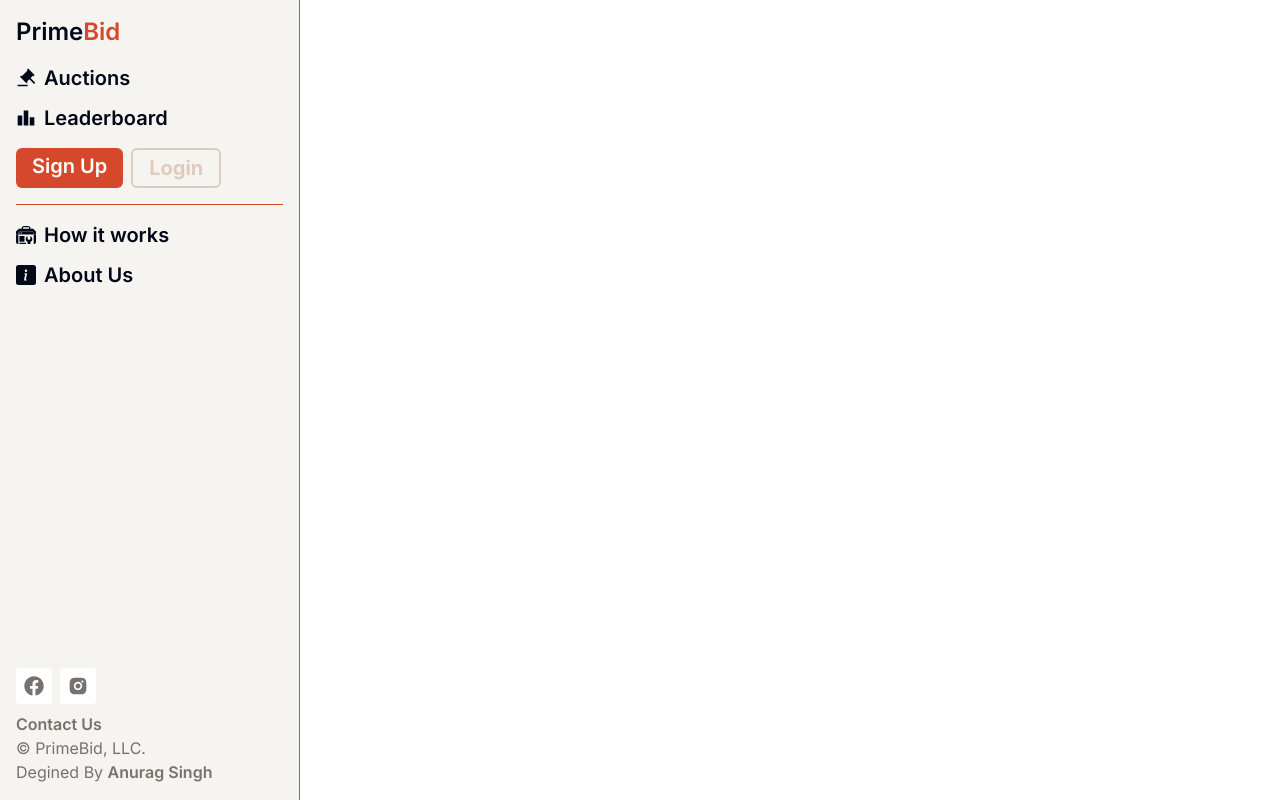
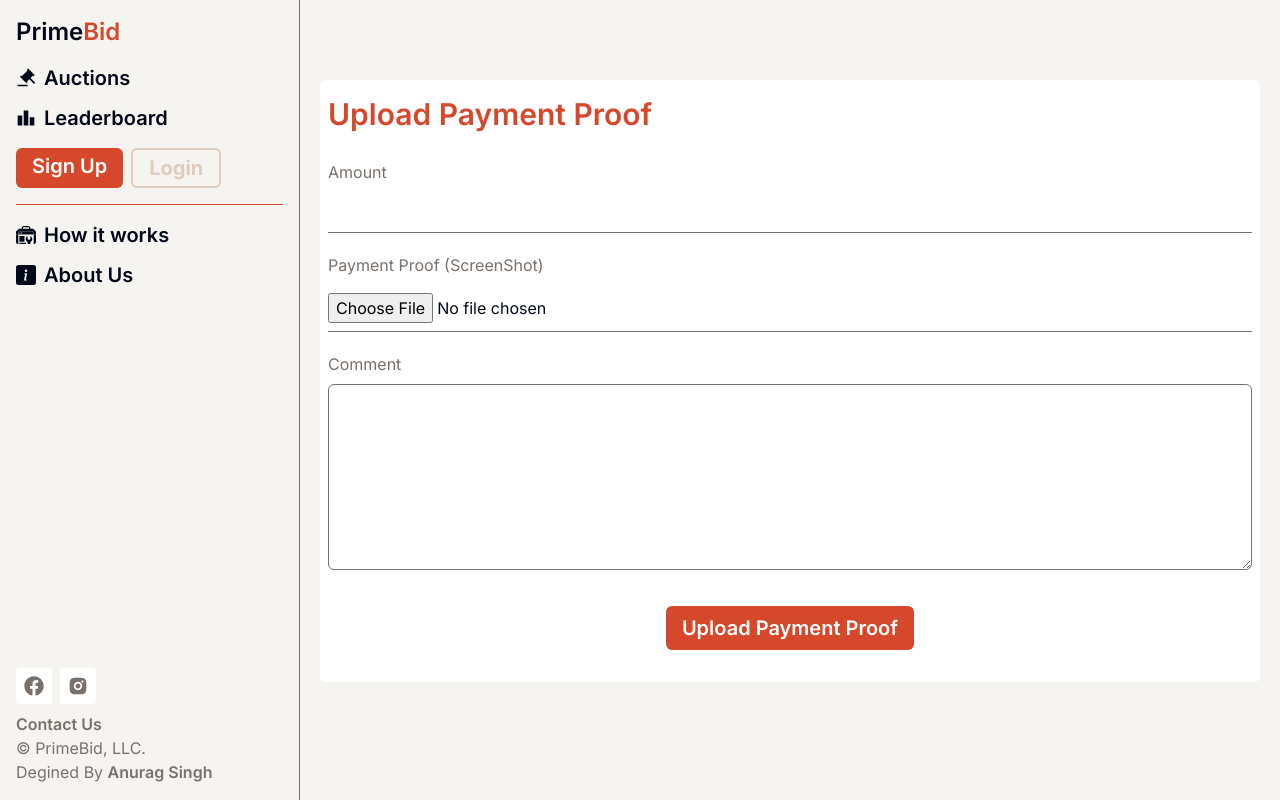
Before and after one commit to anurag0058/PRIME-BID-AUCTION-PLATFORM, a React (Vite) app in the folder frontend/: page /submit-commission in a window 1280 px wide. Built offline with nearby package versions, Linux system fonts and the light colour scheme; no server answers.

Commit message:
submitcommission

```diff
--- a/frontend/src/App.jsx
+++ b/frontend/src/App.jsx
@@ -1,4 +1,4 @@
-import React from "react";
+import React, { useEffect } from "react";
 import { BrowserRouter as Router, Routes, Route } from "react-router-dom";
 import SideDrawer from "./layout/SideDrawer";
 import Home from "./pages/Home";
@@ -6,8 +6,15 @@
 import "react-toastify/dist/ReactToastify.css";
 import SignUp from "./pages/SignUp";
 import Login from "./pages/Login";
+import SubmitCommission from "./pages/SubmitCommission";
+import { useDispatch } from "react-redux";
+import { fetchUser } from "./store/slices/userSlice";
 
 const App = () => {
+  const dispatch = useDispatch();
+  useEffect(() => {
+    dispatch(fetchUser());
+  }, []);
   return (
     <Router>
       <SideDrawer />
@@ -15,6 +22,7 @@
         <Route path="/" element={<Home />} />
         <Route path="/sign-up" element={<SignUp />} />
         <Route path="/login" element={<Login />} />
+        <Route path="/submit-commission" element={<SubmitCommission />} />
       </Routes>
       <ToastContainer position="top-right" />
     </Router>
--- /dev/null
+++ b/frontend/src/pages/SubmitCommission.jsx
@@ -0,0 +1,76 @@
+import { postCommissionProof } from "@/store/slices/commissionSlice";
+import React, { useState } from "react";
+import { useDispatch, useSelector } from "react-redux";
+
+const SubmitCommission = () => {
+  const [proof, setProof] = useState("");
+  const [amount, setAmount] = useState("");
+  const [comment, setComment] = useState("");
+
+  const proofHandler = (e) => {
+    const file = e.target.files[0];
+    setProof(file);
+  };
+
+  const dispatch = useDispatch();
+  const { loading } = useSelector((state) => state.commission);
+  const handlePaymentProof = (e) => {
+    e.preventDefault();
+    const formData = new FormData();
+    formData.append("proof", proof);
+    formData.append("amount", amount);
+    formData.append("comment", comment);
+    dispatch(postCommissionProof(formData));
+  };
+
+  return (
+    <>
+      <section className="w-full ml-0 m-0 h-fit px-5 pt-20 lg:pl-[320px] flex flex-col min-h-screen py-4 justify-start">
+        <div className="bg-white mx-auto w-full h-auto px-2 flex flex-col gap-4 items-center py-4 justify-center rounded-md">
+          <form
+            className="flex flex-col gap-5 w-full"
+            onSubmit={handlePaymentProof}
+          >
+            <h3 className={`text-[#D6482B] text-xl font-semibold mb-2 min-[480px]:text-xl md:text-2xl lg:text-3xl`}>Upload Payment Proof</h3>
+            <div className="flex flex-col gap-2">
+              <label className="text-[16px] text-stone-500">Amount</label>
+              <input
+                type="number"
+                value={amount}
+                onChange={(e) => setAmount(e.target.value)}
+                className="text-[16px] py-2 bg-transparent border-b-[1px] border-b-stone-500 focus:outline-none"
+              />
+            </div>
+            <div className="flex flex-col gap-2">
+              <label className="text-[16px] text-stone-500">
+                Payment Proof (ScreenShot)
+              </label>
+              <input
+                type="file"
+                onChange={proofHandler}
+                className="text-[16px] py-2 bg-transparent border-b-[1px] border-b-stone-500 focus:outline-none"
+              />
+            </div>
+            <div className="flex flex-col gap-2">
+              <label className="text-[16px] text-stone-500">Comment</label>
+              <textarea
+                value={comment}
+                onChange={(e) => setComment(e.target.value)}
+                rows={7}
+                className="text-[16px] py-2 bg-transparent border-[1px] rounded-md px-1 border-stone-500 focus:outline-none"
+              />
+            </div>
+              <button
+                className="bg-[#d6482b] mx-auto font-semibold hover:bg-[#b8381e] text-xl transition-all duration-300 py-2 px-4 rounded-md text-white my-4"
+                type="submit"
+              >
+                {loading ? "Uploading..." : "Upload Payment Proof"}
+              </button>
+          </form>
+        </div>
+      </section>
+    </>
+  );
+};
+
+export default SubmitCommission;
--- /dev/null
+++ b/frontend/src/store/slices/commissionSlice.js
@@ -0,0 +1,42 @@
+import { createSlice } from "@reduxjs/toolkit";
+import axios from "axios";
+import { toast } from "react-toastify";
+
+const commissionSlice = createSlice({
+  name: "commission",
+  initialState: {
+    loading: false,
+  },
+  reducers: {
+    postCommissionProofRequest(state, action) {
+      state.loading = true;
+    },
+    postCommissionProofSuccess(state, action) {
+      state.loading = false;
+    },
+    postCommissionProofFailed(state, action) {
+      state.loading = false;
+    },
+  },
+});
+
+export const postCommissionProof = (data) => async (dispatch) => {
+  dispatch(commissionSlice.actions.postCommissionProofRequest());
+  try {
+    const response = await axios.post(
+      "http://localhost:5000/api/v1/commission/proof",
+      data,
+      {
+        withCredentials: true,
+        headers: { "Content-Type": "multipart/form-data" },
+      }
+    );
+    dispatch(commissionSlice.actions.postCommissionProofSuccess());
+    toast.success(response.data.message);
+  } catch (error) {
+    dispatch(commissionSlice.actions.postCommissionProofFailed());
+    toast.error(error.response.data.message);
+  }
+};
+
+export default commissionSlice.reducer;
--- a/frontend/src/store/slices/userSlice.js
+++ b/frontend/src/store/slices/userSlice.js
@@ -41,21 +41,21 @@
       state.isAuthenticated = false;
       state.user = {};
     },
-    // fetchUserRequest(state, action) {
-    //   state.loading = true;
-    //   state.isAuthenticated = false;
-    //   state.user = {};
-    // },
-    // fetchUserSuccess(state, action) {
-    //   state.loading = false;
-    //   state.isAuthenticated = true;
-    //   state.user = action.payload;
-    // },
-    // fetchUserFailed(state, action) {
-    //   state.loading = false;
-    //   state.isAuthenticated = false;
-    //   state.user = {};
-    // },
+    fetchUserRequest(state, action) {
+      state.loading = true;
+      state.isAuthenticated = false;
+      state.user = {};
+    },
+    fetchUserSuccess(state, action) {
+      state.loading = false;
+      state.isAuthenticated = true;
+      state.user = action.payload;
+    },
+    fetchUserFailed(state, action) {
+      state.loading = false;
+      state.isAuthenticated = false;
+      state.user = {};
+    },
 
     logoutSuccess(state, action) {
       state.isAuthenticated = false;
@@ -145,20 +145,20 @@
   }
 };
 
-// export const fetchUser = () => async (dispatch) => {
-//   dispatch(userSlice.actions.fetchUserRequest());
-//   try {
-//     const response = await axios.get("http://localhost:5000/api/v1/user/me", {
-//       withCredentials: true,
-//     });
-//     dispatch(userSlice.actions.fetchUserSuccess(response.data.user));
-//     dispatch(userSlice.actions.clearAllErrors());
-//   } catch (error) {
-//     dispatch(userSlice.actions.fetchUserFailed());
-//     dispatch(userSlice.actions.clearAllErrors());
-//     console.error(error);
-//   }
-// };
+export const fetchUser = () => async (dispatch) => {
+  dispatch(userSlice.actions.fetchUserRequest());
+  try {
+    const response = await axios.get("http://localhost:5000/api/v1/user/me", {
+      withCredentials: true,
+    });
+    dispatch(userSlice.actions.fetchUserSuccess(response.data.user));
+    dispatch(userSlice.actions.clearAllErrors());
+  } catch (error) {
+    dispatch(userSlice.actions.fetchUserFailed());
+    dispatch(userSlice.actions.clearAllErrors());
+    console.error(error);
+  }
+};
 
 // export const fetchLeaderboard = () => async (dispatch) => {
 //   dispatch(userSlice.actions.fetchLeaderboardRequest());
--- a/frontend/src/store/store.js
+++ b/frontend/src/store/store.js
@@ -1,8 +1,10 @@
-import { configureStore } from "@reduxjs/toolkit";
+import { combineReducers, configureStore } from "@reduxjs/toolkit";
 import userReducer from "./slices/userSlice";
+import commissionReducer from "./slices/commissionSlice";
 
 export const store = configureStore({
     reducer: {
-        user: userReducer
+        user: userReducer,
+        commission: commissionReducer
     },
 });
```
Also changed, not shown: frontend/src/pages/SignUp.jsx (line endings or trailing spaces).
